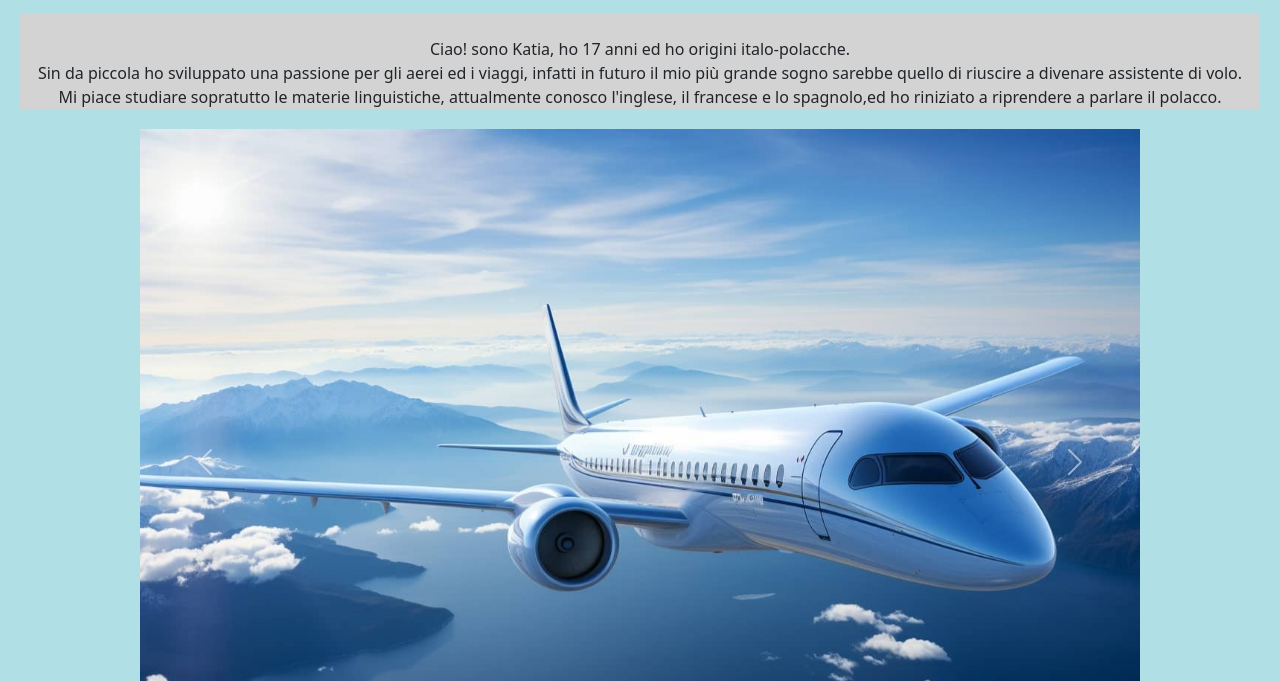
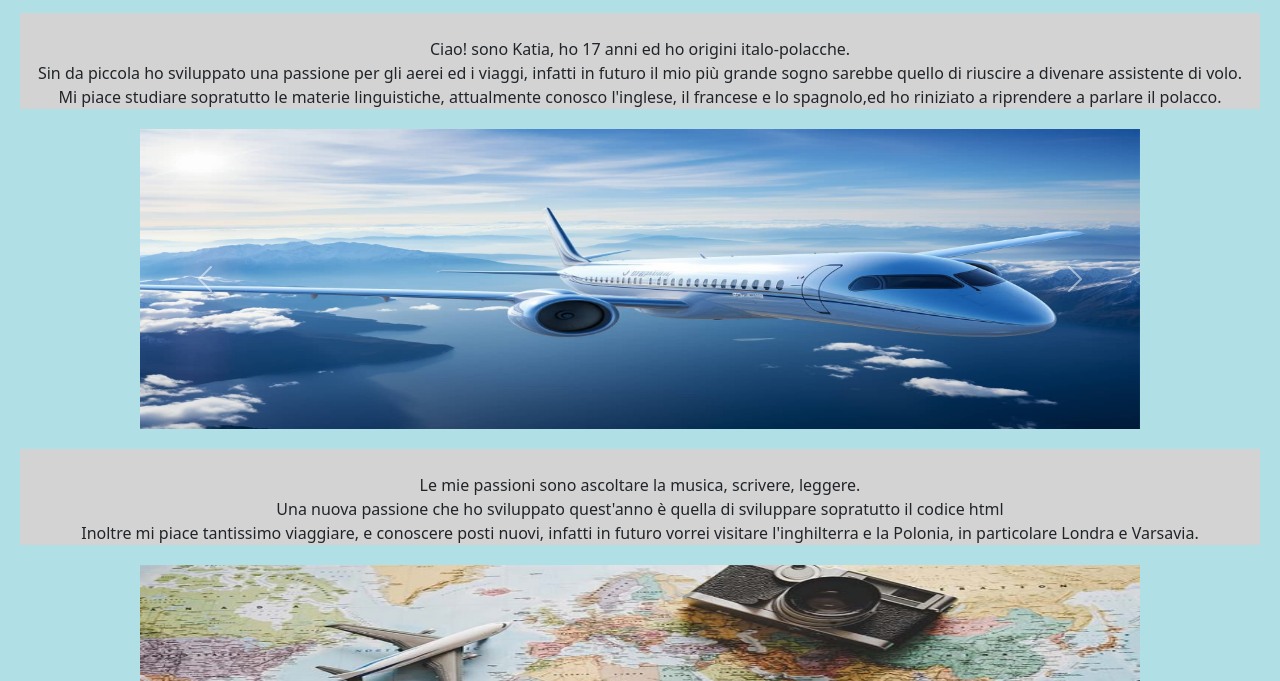
Before and after one commit to katiamarrese/katiamarrese.github.io, a plain HTML site: page index.html in a window 1280 px wide. Shown: the part 119-800 px from the top of the page. Drawn offline with nearby package versions, Linux system fonts and the light colour scheme.

Commit message:
Update index.html

```diff
--- a/index.html
+++ b/index.html
@@ -17,6 +17,10 @@
 		justify-content: center;
 		align-items: center;
 		margin: 20px;
+	}
+	.carousel img {
+	       max-height: 300px;
+
 	}
       </style>
       <link href="https://cdn.jsdelivr.net/npm/bootstrap@5.3.3/dist/css/bootstrap.min.css" rel="stylesheet" integrity="sha384-QWTKZyjpPEjISv5WaRU9OFeRpok6YctnYmDr5pNlyT2bRjXh0JMhjY6hW+ALEwIH" crossorigin="anonymous">
```
